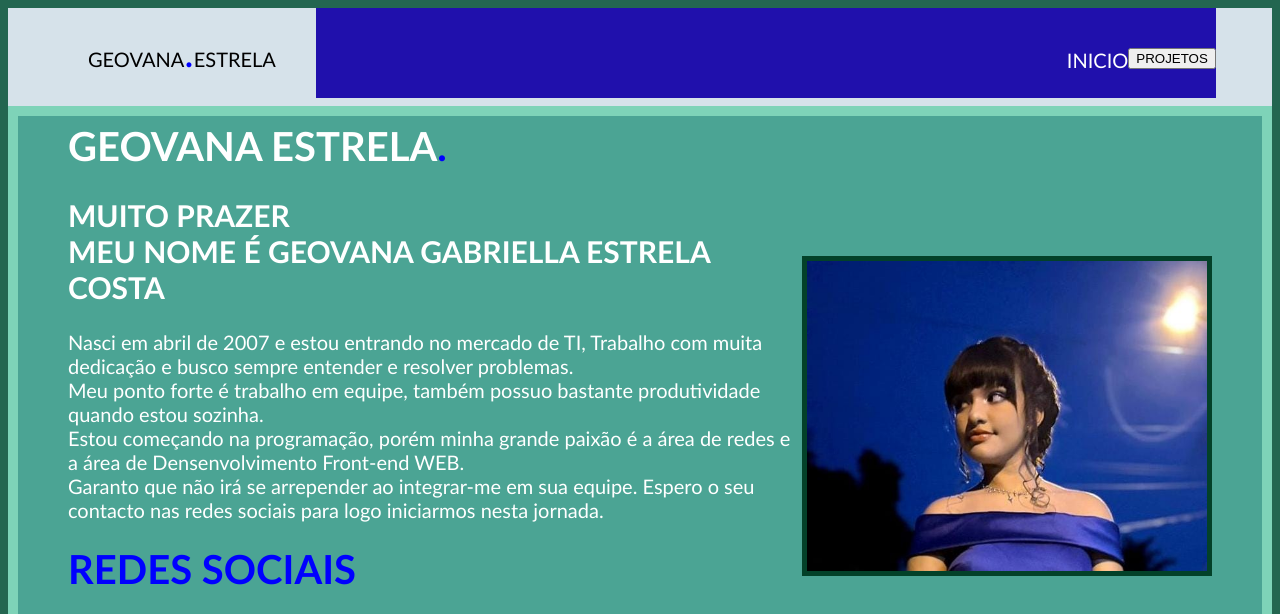
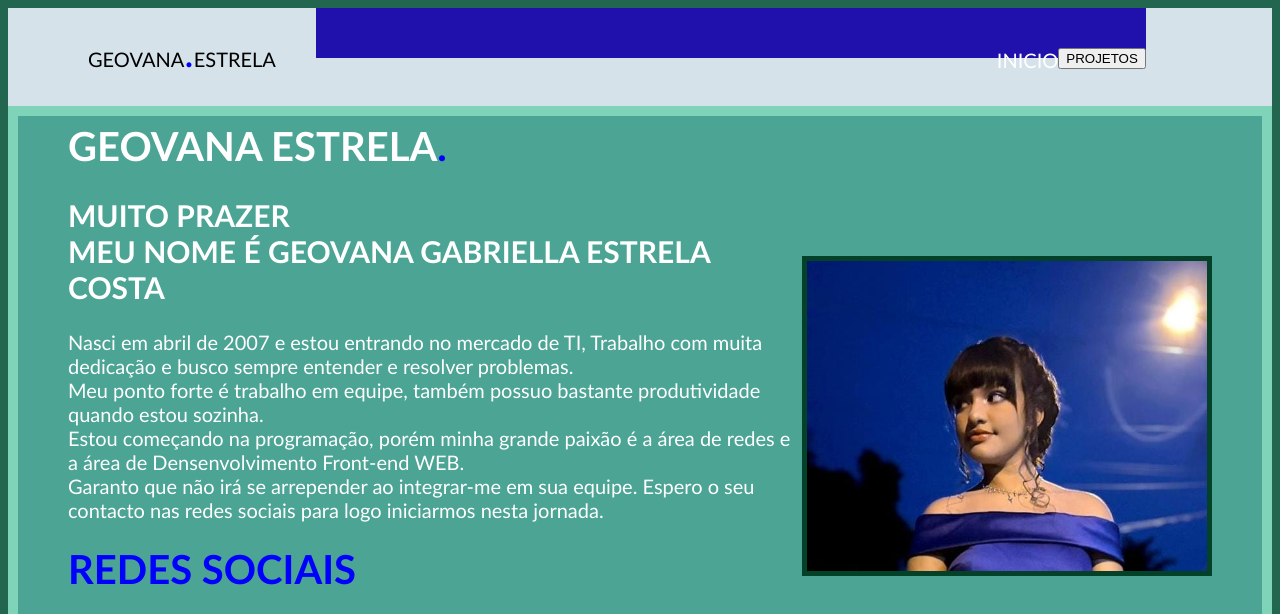
Before and after one commit to geovanastar/portifolio, a plain HTML site: page index.html in a window 1280 px wide. Shown: the top 614 px of the page. Drawn offline with Linux system fonts and the light colour scheme.

Commit message:
atualizaçao

```diff
--- a/css/style.css
+++ b/css/style.css
@@ -34,8 +34,8 @@ a {
 
 .botoes {
     background-color: #2010ac;
-    width: 100px;
-    height: 50px;
+    width: 30px;
+    height: 10px;
     align-items: right;
     justify-content: right ;
     padding-left: 800px;
```
